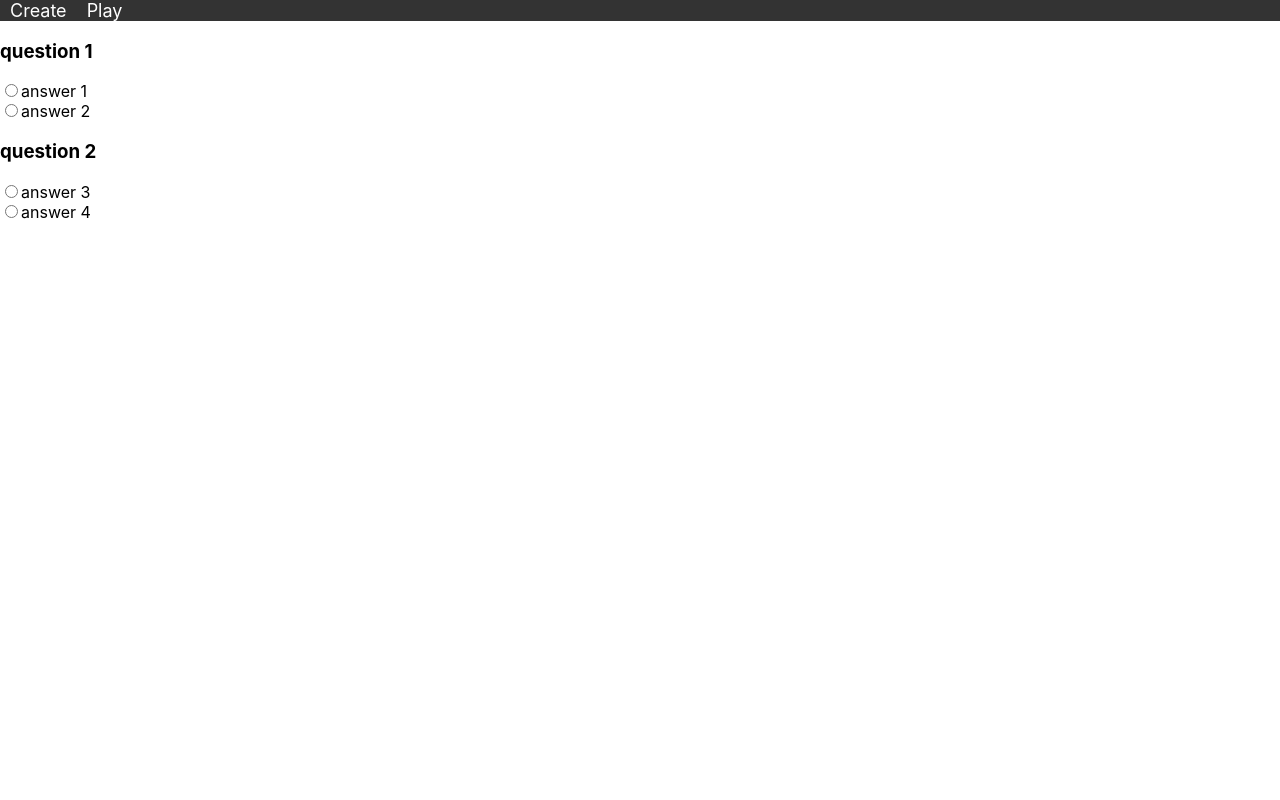
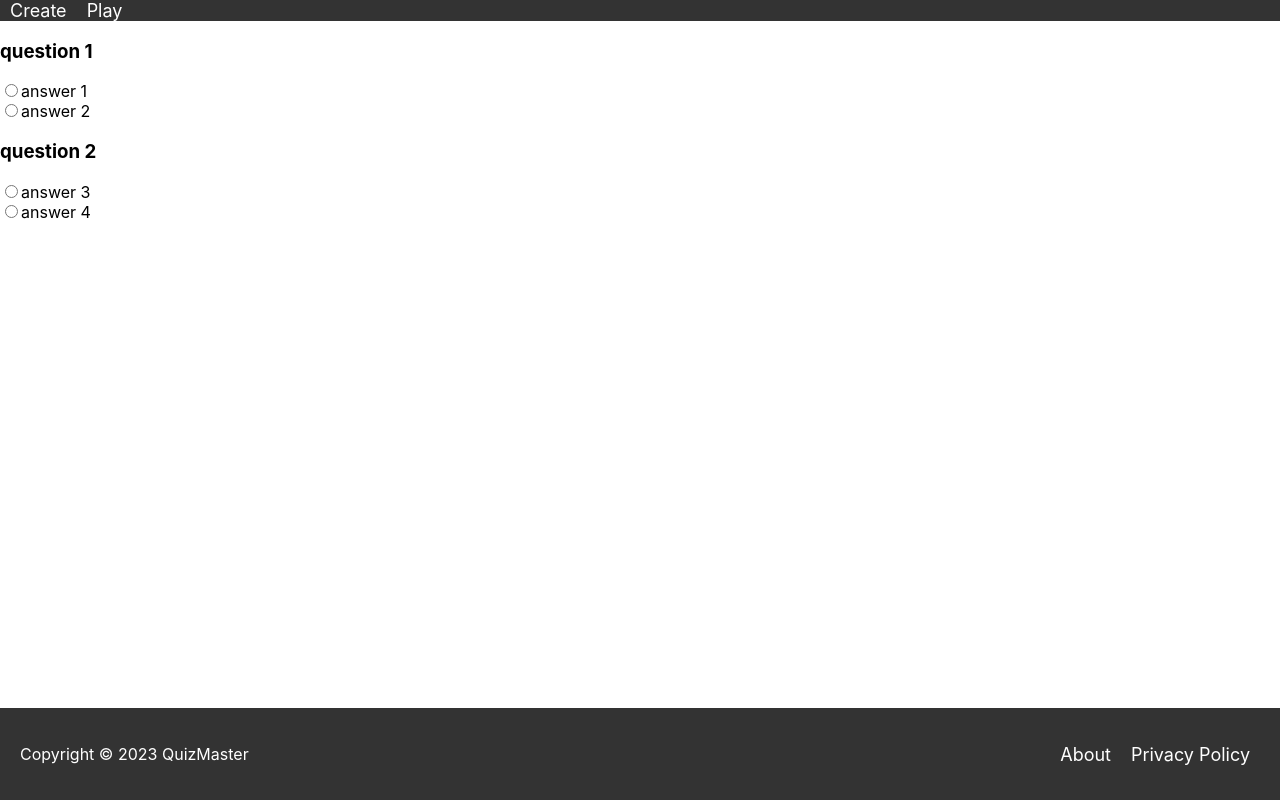
Before and after one commit to Chadkaplan/quiz-app, a React (Create React App) app: page /play in a window 1280 px wide. Built offline with nearby package versions, Linux system fonts and the light colour scheme.

Commit message:
Created a sticky footer.

```diff
--- a/src/App.js
+++ b/src/App.js
@@ -5,6 +5,7 @@ import Main from "./components/Main/Main";
 import Create from "./components/Create";
 import Play from "./components/Play";
 import Navbar from "./components/Navbar/Navbar"
+import Footer from "./components/Footer/Footer";
 
 const App = () => (
   <BrowserRouter>
@@ -15,6 +16,7 @@ const App = () => (
       {/* Add dynamic routing to quizzes :id */}
       <Route path="/play" element={<Play />} />
     </Routes>
+    <Footer />
   </BrowserRouter>
 );
 
--- /dev/null
+++ b/src/components/Footer/Footer.jsx
@@ -0,0 +1,20 @@
+import React from "react";
+import "./footer.css";
+
+const Footer = () => {
+  return (
+    <footer className="sticky-footer">
+      <p>Copyright &copy; 2023 QuizMaster</p>
+      <ul>
+        <li>
+          <a href="/about">About</a>
+        </li>
+        <li>
+          <a href="/privacy">Privacy Policy</a>
+        </li>
+      </ul>
+    </footer>
+  );
+};
+
+export default Footer;
--- /dev/null
+++ b/src/components/Footer/footer.css
@@ -0,0 +1,23 @@
+.sticky-footer {
+    position: fixed;
+    bottom: 0;
+    left: 0;
+    right: 0;
+    background-color: #333;
+    color: #fff;
+    display: flex;
+    justify-content: space-between;
+    align-items: center;
+    padding: 20px;
+  }
+
+  ul {
+    display: flex;
+    list-style: none;
+    margin: 0;
+    padding: 0;
+  }
+
+  li {
+    margin: 0 10px;
+  }
```
